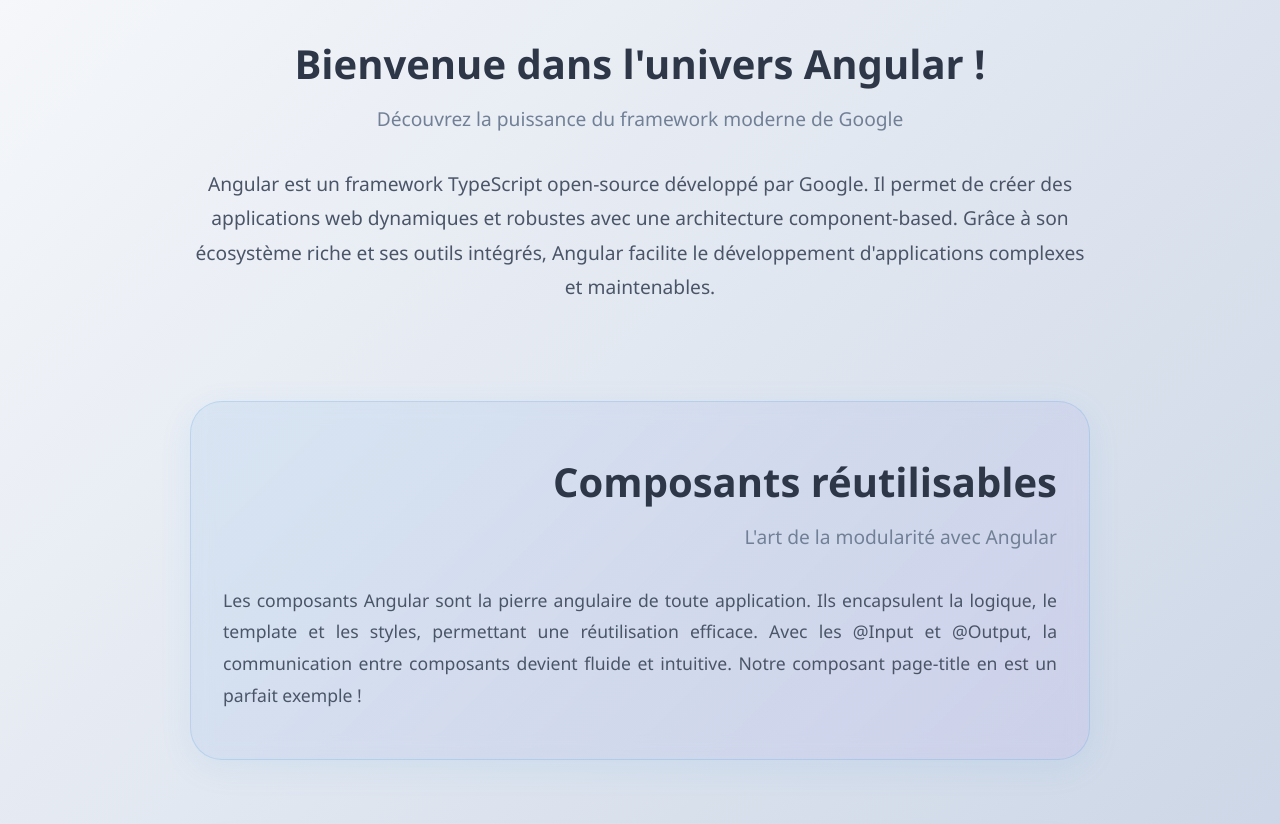
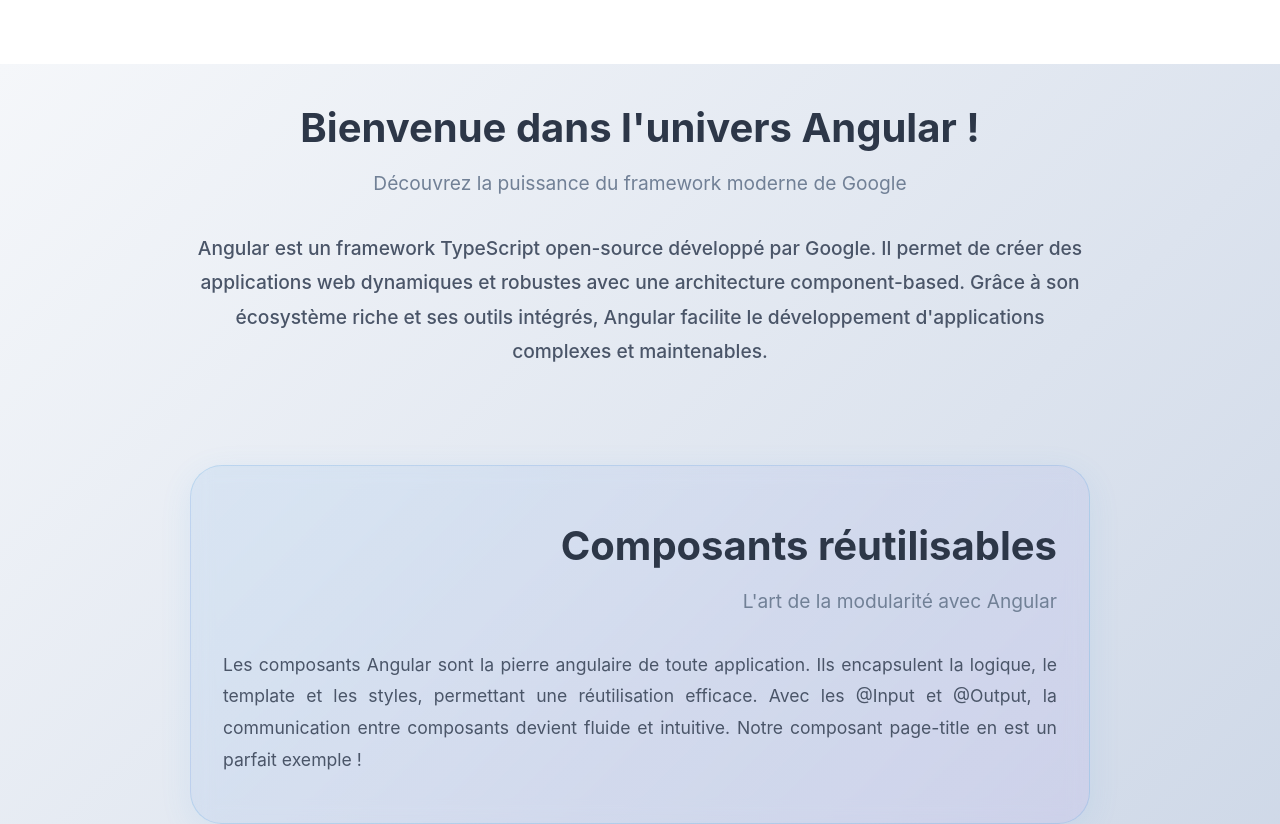
Before and after one commit to shebruu/ngx-foundation, an Angular app in the folder ngx-foundation/: page /home in a window 1280 px wide. Shown: the top 824 px of the page. Built offline with nearby package versions, Linux system fonts and the light colour scheme.

Commit message:
update styles.scss

```diff
--- a/ngx-foundation/src/app/features/home/home.html
+++ b/ngx-foundation/src/app/features/home/home.html
@@ -33,10 +33,12 @@
                 Les enums, interfaces et génériques permettent un code plus robuste. L'autocomplétion et la
                 refactorisation deviennent un jeu d'enfant dans votre IDE préféré.</p>
         </section>
+        <a href="#top">↑ Retour en haut</a>
 
         <div class="actions">
             <button class="btn btn-primary">Commencer mon projet Angular</button>
             <button class="btn btn-secondary">Explorer la documentation</button>
         </div>
     </div>
+
 </div>
--- a/ngx-foundation/src/styles.scss
+++ b/ngx-foundation/src/styles.scss
@@ -1,33 +1,86 @@
-/* You can add global styles */
+/* You can add global styles to this file */
 
+/* Variables CSS globales */
+:root {
+  --primary-color: #4299e1;
+  --secondary-color: #64748b;
+  --text-dark: #2d3748;
+  --text-light: #718096;
+  --background: #ffffff;
+  --surface: #f8fafc;
+  --border: #e5e7eb;
+  --shadow: rgba(0, 0, 0, 0.1);
+}
+
+/* Reset et styles de base */
 * {
   margin: 0;
   padding: 0;
   box-sizing: border-box;
 }
 
-body {
-  font-family: 'Segoe UI', Tahoma, Geneva, Verdana, sans-serif;
-  color: #2d3748;
-  background-color: #ffffff;
-  line-height: 1.6;
+html {
+  scroll-behavior: smooth;
+   scroll-padding-top: 4rem;
 }
 
-/* Classes utilitaires globales */
+body {
+  font-family: 'Inter', 'Segoe UI', Tahoma, Geneva, Verdana, sans-serif;
+  color: var(--text-dark);
+  background-color: var(--background);
+  line-height: 1.6;
+  padding-top: 4rem;
+  min-height: 100vh;
+}
+
+
 .container {
   max-width: 1200px;
   margin: 0 auto;
   padding: 0 1rem;
 }
 
-.text-center {
-  text-align: center;
+.text-left {
+  text-align: left;
 }
 
-.mt-4 {
-  margin-top: 1rem;
+.text-right {
+  text-align: right;
 }
 
-.mb-4 {
-  margin-bottom: 1rem;
+/* Espacements */
+.mt-2 { margin-top: 0.5rem; }
+.mt-4 { margin-top: 1rem; }
+.mt-6 { margin-top: 1.5rem; }
+.mt-8 { margin-top: 2rem; }
+
+.mb-2 { margin-bottom: 0.5rem; }
+.mb-4 { margin-bottom: 1rem; }
+.mb-6 { margin-bottom: 1.5rem; }
+.mb-8 { margin-bottom: 2rem; }
+
+.p-2 { padding: 0.5rem; }
+.p-4 { padding: 1rem; }
+.p-6 { padding: 1.5rem; }
+.p-8 { padding: 2rem; }
+
+.text-primary { color: var(--primary-color); }
+.text-secondary { color: var(--secondary-color); }
+.text-muted { color: var(--text-light); }
+
+
+.shadow-sm { box-shadow: 0 1px 2px var(--shadow); }
+.shadow-md { box-shadow: 0 4px 6px var(--shadow); }
+.shadow-lg { box-shadow: 0 10px 15px var(--shadow); }
+
+
+/* Responsive utilities */
+@media (max-width: 768px) {
+  body {
+    padding-top: 2rem; /* Moins d'espace sur mobile */
+  }
+
+  .container {
+    padding: 0 0.75rem;
+  }
 }
```
